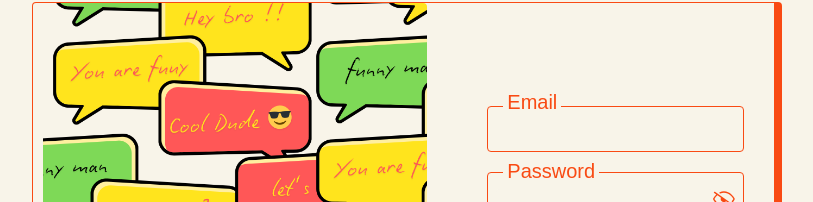
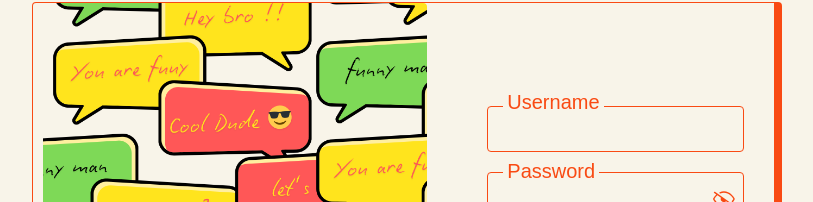
Before and after one commit to Sudipta077/anonymous-messaging-app, a React (Create React App) app in the folder frontend/: page /login in a window 1280 px wide. Shown: the part 232-434 px from the top of the page, without its empty margins (233-1046 px from the left). Built offline with nearby package versions, Linux system fonts and the light colour scheme; the HTML template or start-up script is replaced by a standard one; a web font is replaced by a local one.

Commit message:
username

```diff
--- a/frontend/src/pages/Login.jsx
+++ b/frontend/src/pages/Login.jsx
@@ -24,7 +24,7 @@ function Login(props) {
     const navigate = useNavigate();
 
     const [form, setForm] = useState({
-        email: "",
+        username: "",
         password: ""
     });
     const [eye, setEye] = useState(false);
@@ -40,7 +40,7 @@ function Login(props) {
 
     const handleSubmit = async (e) => {
         e.preventDefault();
-        fetch('https://anonymous-messaging-app-rouge.vercel.app/?vercelToolbarCode=pIjYavbq-1pCvxk/auth/login', {
+        fetch('http://localhost:8080/auth/login', {
             method: 'POST',
             headers: {
                 'Content-type': 'application/json'
@@ -86,8 +86,8 @@ function Login(props) {
 
 
                     <div className='relative mt-5'>
-                        <label htmlFor="email" className='px-1 font-myfont2 absolute top-[-10px] left-4 text-lg sm:text-xl text-secondary bg-primary'>Email</label>
-                        <input required onChange={handleChange} name="email" type="email" className=" mt-2 focus:outline-none w-full rounded p-2 text-base sm:text-xl text-secondary bg-primary border border-secondary" />
+                        <label htmlFor="username" className='px-1 font-myfont2 absolute top-[-10px] left-4 text-lg sm:text-xl text-secondary bg-primary'>Username</label>
+                        <input required onChange={handleChange} name="username" type="text" className=" mt-2 focus:outline-none w-full rounded p-2 text-base sm:text-xl text-secondary bg-primary border border-secondary" />
                     </div>
 
                     <div className="relative mt-5">
--- a/frontend/src/pages/Register.jsx
+++ b/frontend/src/pages/Register.jsx
@@ -25,7 +25,7 @@ function Register(props) {
 
     const [form, setForm] = useState({
         name: "",
-        email: "",
+        username: "",
         password: ""
     })
 
@@ -41,7 +41,7 @@ function Register(props) {
 
     const handleSubmit = async (e) => {
         e.preventDefault();
-        fetch('https://anonymous-messaging-app-rouge.vercel.app/?vercelToolbarCode=pIjYavbq-1pCvxk/auth/register', {
+        fetch('http://localhost:8080/auth/register', {
             method: 'POST',
             headers: {
                 'Content-type': 'application/json'
@@ -86,8 +86,8 @@ function Register(props) {
 
 
                         <div className='relative mt-5'>
-                            <label htmlFor="email" className='px-1 font-myfont2 absolute top-[-10px] left-4 text-lg sm:text-xl text-secondary bg-primary'>Email</label>
-                            <input required onChange={handleChange} name="email" type="email" className=" mt-2 focus:outline-none w-full rounded p-2 text-base sm:text-xl text-secondary bg-primary border border-secondary" />
+                            <label htmlFor="username" className='px-1 font-myfont2 absolute top-[-10px] left-4 text-lg sm:text-xl text-secondary bg-primary'>Username</label>
+                            <input required onChange={handleChange} name="username" type="text" className=" mt-2 focus:outline-none w-full rounded p-2 text-base sm:text-xl text-secondary bg-primary border border-secondary" />
                         </div>
 
                         <div className="relative mt-5">
```
Also changed, not shown: 1 other file (tests, documents, lock files or other folders).
